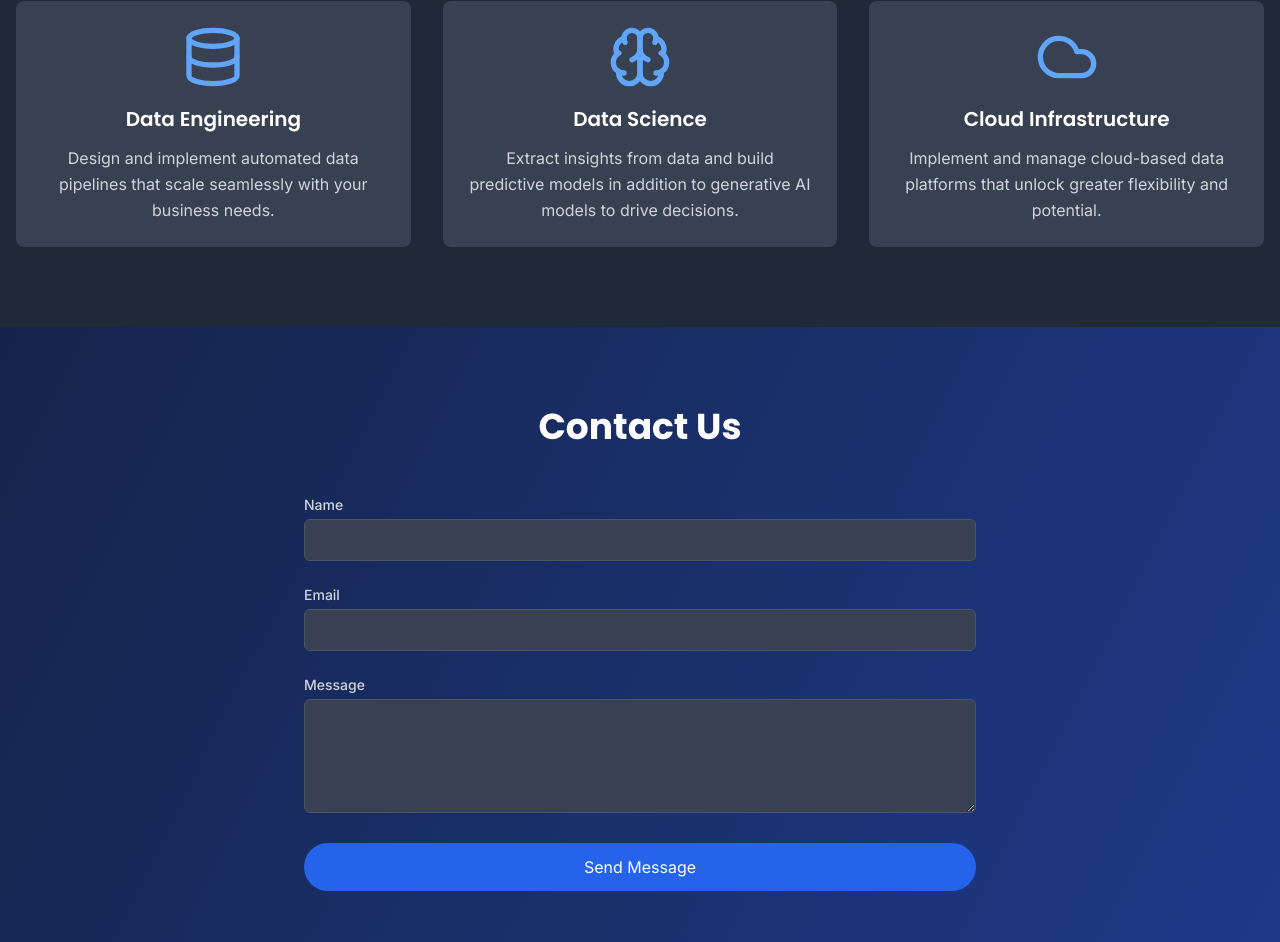
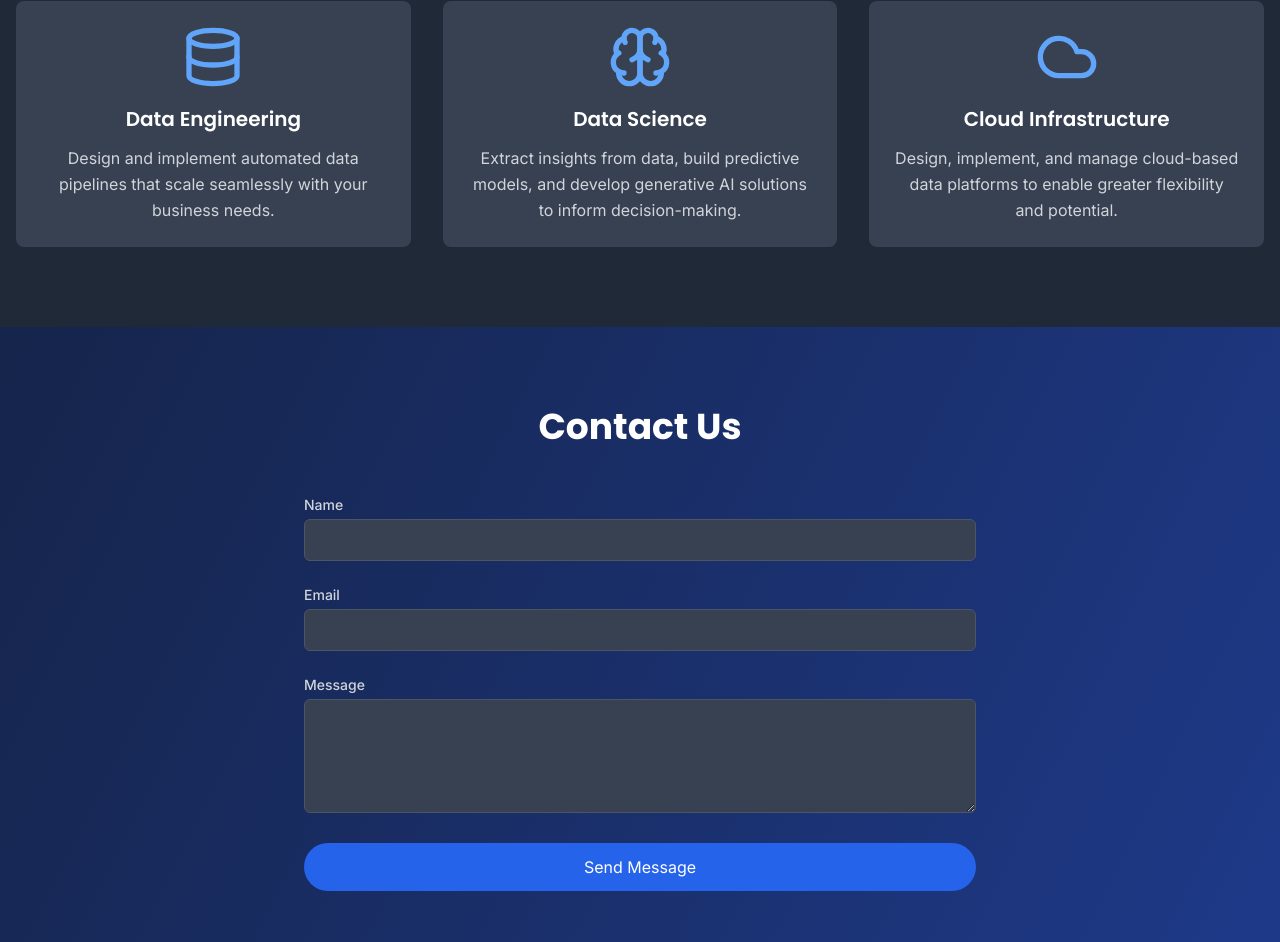
Before and after one commit to Walters-Data-Solutions/waltersdatasolutions.com, a Next.js app: page / in a window 1280 px wide. Shown: the part 1525-2467 px from the top of the page. Built offline with nearby package versions, Linux system fonts and the light colour scheme.

Commit message:
fix more text

```diff
--- a/app/components/Services.tsx
+++ b/app/components/Services.tsx
@@ -3,8 +3,8 @@ import { Database, Brain, Cloud } from 'lucide-react'
 export default function Services() {
   const services = [
     { name: "Data Engineering", description: "Design and implement automated data pipelines that scale seamlessly with your business needs.", icon: Database },
-    { name: "Data Science", description: "Extract insights from data and build predictive models in addition to generative AI models to drive decisions.", icon: Brain },
-    { name: "Cloud Infrastructure", description: "Implement and manage cloud-based data platforms that unlock greater flexibility and potential.", icon: Cloud }
+    { name: "Data Science", description: "Extract insights from data, build predictive models, and develop generative AI solutions to inform decision-making.", icon: Brain },
+    { name: "Cloud Infrastructure", description: "Design, implement, and manage cloud-based data platforms to enable greater flexibility and potential.", icon: Cloud }
   ]
 
   return (
```
